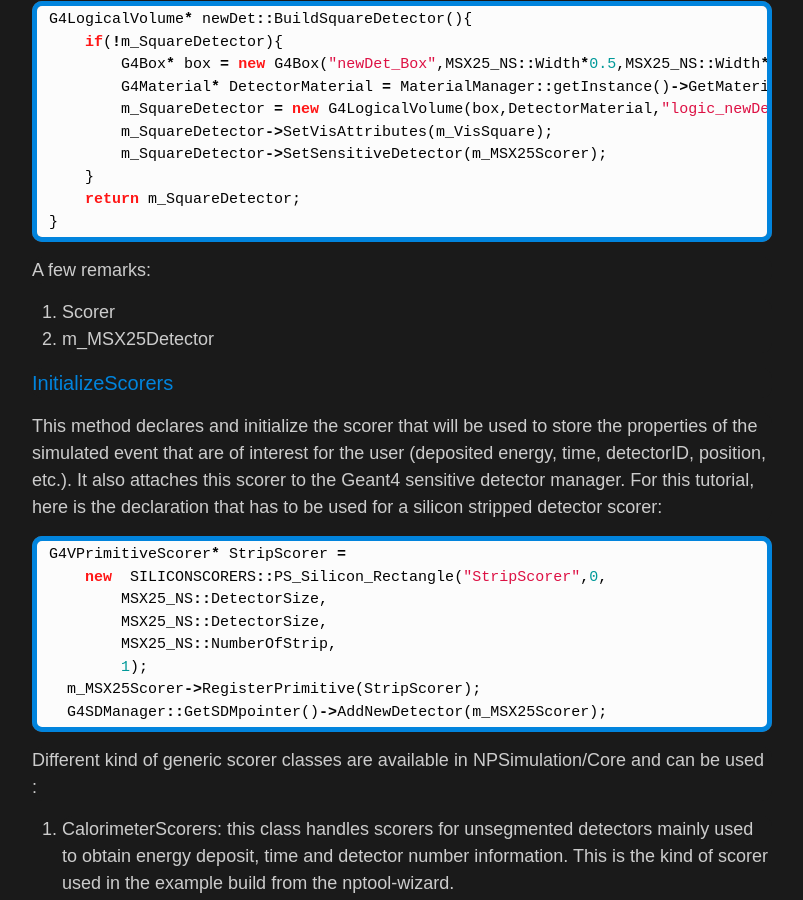
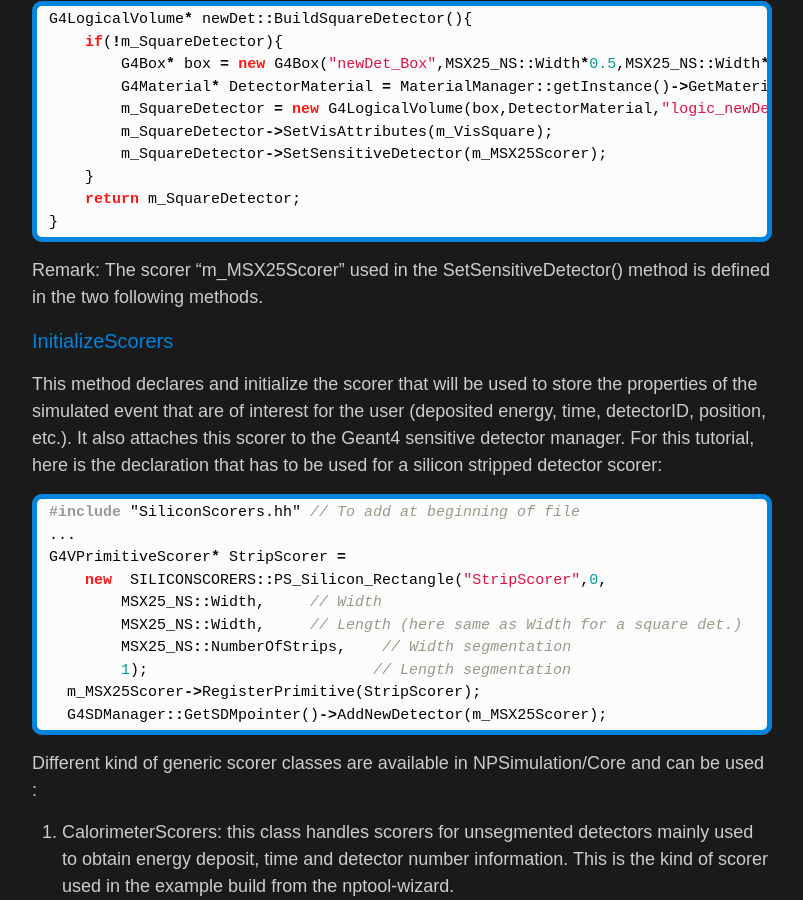
Before and after one commit to adrien-matta/nptool, a Jekyll site: the page built from _manual/adding-detectors_part3.md, in a window 1280 px wide and 900 px high, scrolled down 3173 px. Shown: the whole window, without its empty margins (238-1041 px from the left). Built offline with Jekyll 4.4.1, drawn with Linux system fonts in a browser that asks for light colours; some web fonts are replaced; some of the changed text lies outside the part shown.

Commit message:
Fixing mistakes in tutorial "Adding a detctor"

```diff
--- a/_manual/adding-detectors_part3.md
+++ b/_manual/adding-detectors_part3.md
@@ -82,13 +82,13 @@
 {% highlight C++ %}
 namespace MSX25_NS{
   const double EnergyThreshold = 0.1*MeV;
-  const double ResoTime = 4.5*ns ;
-  const double ResoEnergy = 0.043*MeV ; // Unit is MeV/2.35 , FWHM = 150 keV
+  const double ResoTime = 0.213*ns;         // Unit is ns/2.35 ,  FWHM = 500 ps
+  const double ResoEnergy = 0.017*MeV ;     // Unit is MeV/2.35 , FWHM = 40 keV
   const double Radius = 50*mm ;
   const double Width = 68*mm ;
   const double Thickness = 300*micrometer ;
   const string Material = "Si";
-  const G4int  NumberOfStrip = 16 ;
+  const G4int  NumberOfStrips = 25 ;
 }
 {% endhighlight %}
 
@@ -126,20 +126,20 @@
     return m_SquareDetector;
 }
 {% endhighlight %}
-A few remarks:
-1. Scorer
-2. m_MSX25Detector
+Remark: The scorer "m_MSX25Scorer" used in the SetSensitiveDetector() method is defined in the two following methods.
 
 #### InitializeScorers
 This method declares and initialize the scorer that will be used to store the properties of the simulated event  that are of interest for the user (deposited energy, time, detectorID, position, etc.). It also attaches this scorer to the Geant4 sensitive detector manager. For this tutorial,  here is the declaration that has to be used for a silicon stripped detector scorer:
 
 {% highlight C++ %}
+#include "SiliconScorers.hh" // To add at beginning of file
+...
 G4VPrimitiveScorer* StripScorer =
     new  SILICONSCORERS::PS_Silicon_Rectangle("StripScorer",0,
-        MSX25_NS::DetectorSize,
-        MSX25_NS::DetectorSize,
-        MSX25_NS::NumberOfStrip,
-        1);
+        MSX25_NS::Width,     // Width
+        MSX25_NS::Width,     // Length (here same as Width for a square det.)
+        MSX25_NS::NumberOfStrips,    // Width segmentation
+        1);                         // Length segmentation
   m_MSX25Scorer->RegisterPrimitive(StripScorer);
   G4SDManager::GetSDMpointer()->AddNewDetector(m_MSX25Scorer);
 {% endhighlight %}
@@ -195,13 +195,13 @@
 // Loop on the Strip map
 for (Strip_itr = StripHitMap->GetMap()->begin() ; Strip_itr != StripHitMap->GetMap()->end() ; Strip_itr++){
     G4double* Info = *(Strip_itr->second);
-    double Energy = Info[0];
+    double Energy = RandGauss::shoot(Info[0], MSX25_NS::ResoEnergy);
     if(Energy > MSX25_NS::EnergyThreshold){
-        double Time     = Info[1];
+        double Time     = RandGauss::shoot(Info[1], MSX25_NS::ResoTime);
         int DetNbr      = (int) Info[7];
         int StripNbr    = (int) Info[8];
-        m_Event->SetEnergy(DetNbr, StripNbr, RandGauss::shoot(Energy, MSX25_NS::ResoEnergy))
-        m_Event->SetTime(DetNbr, StripNbr, RandGauss::shoot(Time, MSX25_NS::ResoTime));
+        m_Event->SetEnergy(DetNbr, StripNbr, Energy)
+        m_Event->SetTime(DetNbr, StripNbr, Time);
 
     }
 }
@@ -226,3 +226,15 @@
 {% highlight bash %}
 > ninja install
 {% endhighlight %}
+
+
+### Execution and test
+
+To test all the changes you made are working fine, simulate and analyze again some events with an alpha source:
+
+{% highlight bash %}
+> npsimulation -D MSX25.detector -E alpha.source
+> run/beamOn 1000
+
+> npanalysis --last-sim -GH
+{% endhighlight %}
```
Also changed, not shown: other parts of _manual/adding-detectors_part3.md (+1 -1 lines), _manual/adding-detectors_part2.md (+14 -12 lines).
